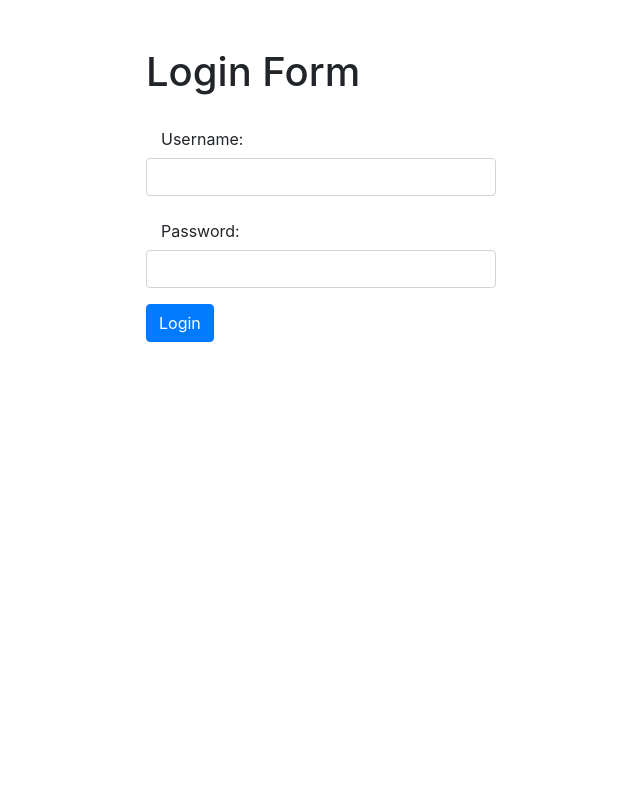
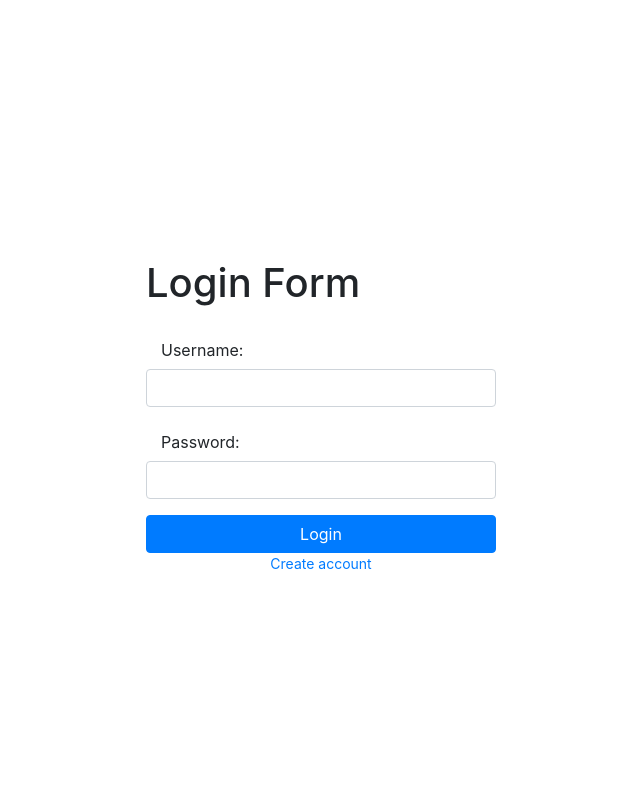
Before and after one commit to Steffan-Akkermann/WebApp, a PHP site: page /src/View/login.html in a window 1280 px wide. Shown: the whole page, without its empty margins (319-959 px from the left). Run offline with PHP 8.4, Linux system fonts and the light colour scheme.

Commit message:
Mini Edit

```diff
--- a/app/routes.php
+++ b/app/routes.php
@@ -15,6 +15,7 @@ use App\Model\UserModel;
 
 
 return function (App $app) {
+
     $app->options('/{routes:.*}', function (Request $request, Response $response) {
         // CORS Pre-Flight OPTIONS Request Handler
         return $response;
--- a/app/settings.php
+++ b/app/settings.php
@@ -25,7 +25,7 @@ return function (ContainerBuilder $containerBuilder) {
                     'host' => '127.0.0.1:3306',
                     'dbname' => 'webapp',
                     'user' => 'root',
-                    'pass' => '',
+                    'pass' => 'root',
                 ],
             ]);
         }
--- a/src/Controller/RegistrationController.php
+++ b/src/Controller/RegistrationController.php
@@ -30,8 +30,6 @@ class RegistrationController
         $password = $data['password'];
         $email = $data['email'];
 
-        var_dump($data);
-
         // Проверка на валидность логина, пароля и email
         if (strlen($username) < 2 || strlen($username) > 20) {
             $response->getBody()->write(json_encode(['success' => false, 'message' => 'Invalid username length']));
--- a/src/Model/UserModel.php
+++ b/src/Model/UserModel.php
@@ -13,7 +13,6 @@ class UserModel
 
     public function registerUser($username, $password, $email)
     {
-        var_dump($username);
         $hashedPassword = password_hash($password, PASSWORD_DEFAULT);
 
         $query = "INSERT INTO users (user_login, user_password, user_email) VALUES (:username, :password, :email)";
--- a/src/View/login.html
+++ b/src/View/login.html
@@ -1,9 +1,19 @@
 <!DOCTYPE html>
 <html>
-
 <head>
     <title>Login Form</title>
     <link rel="stylesheet" href="https://stackpath.bootstrapcdn.com/bootstrap/4.5.2/css/bootstrap.min.css">
+    <style>
+        body {
+            display: flex;
+            justify-content: center;
+            align-items: center;
+            height: 100vh;
+        }
+        a {
+            font-size: 14px;
+        }
+    </style>
     <script src="https://ajax.googleapis.com/ajax/libs/jquery/3.5.1/jquery.min.js"></script>
     <script>
         $(document).ready(function () {
@@ -28,7 +38,7 @@
                         }
                     },
                     error: function () {
-                        alert('Произошла ошибка при отправке запроса.');
+                        alert('There was an error when I sent the request.');
                     }
                 });
             });
@@ -51,7 +61,12 @@
                         <input type="password" id="password" name="password" class="form-control" required>
                     </div>
                     <div class="form-group">
-                        <button type="submit" class="btn btn-primary">Login</button>
+                        <div>
+                            <button type="submit" class="btn btn-primary btn-block">Login</button>
+                        </div>
+                        <div class="row justify-content-center">
+                            <a href="/registration">Create account</a>
+                        </div>
                     </div>
                 </form>
             </div>
```
Also changed, not shown: src/Controller/LoginController.php (+7 -1 lines), src/View/registration.html (+36 -5 lines).
